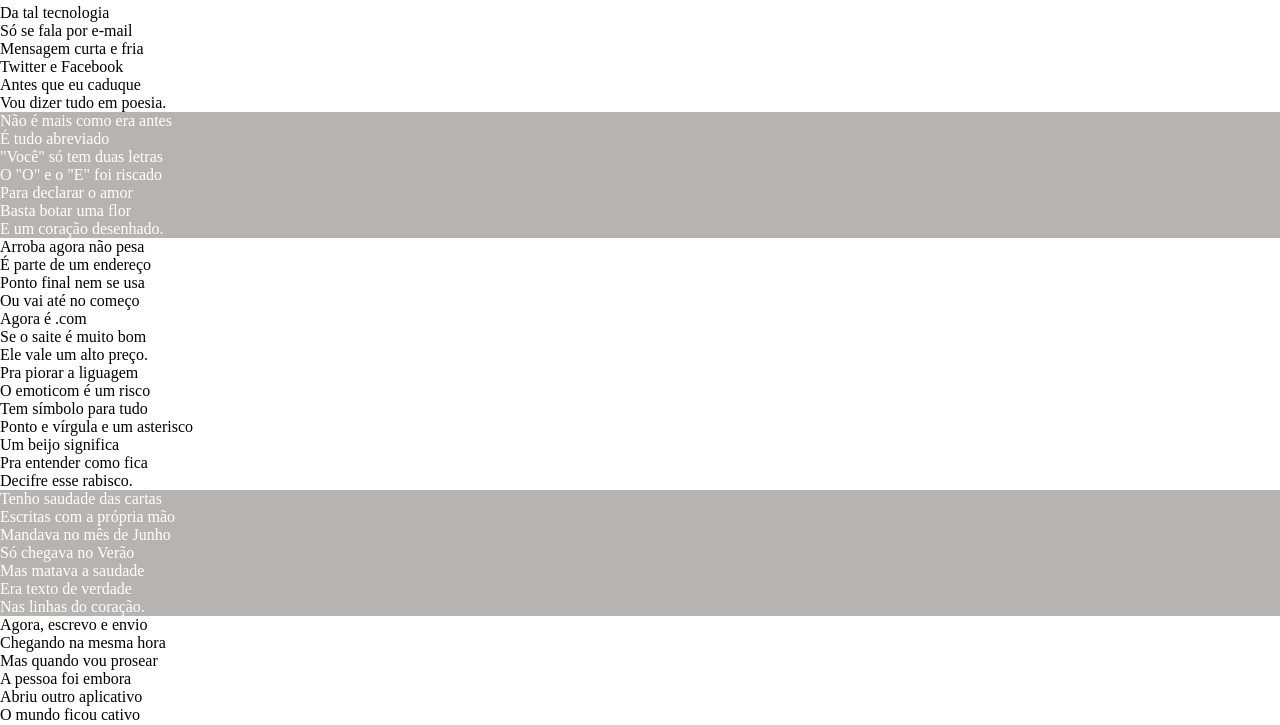
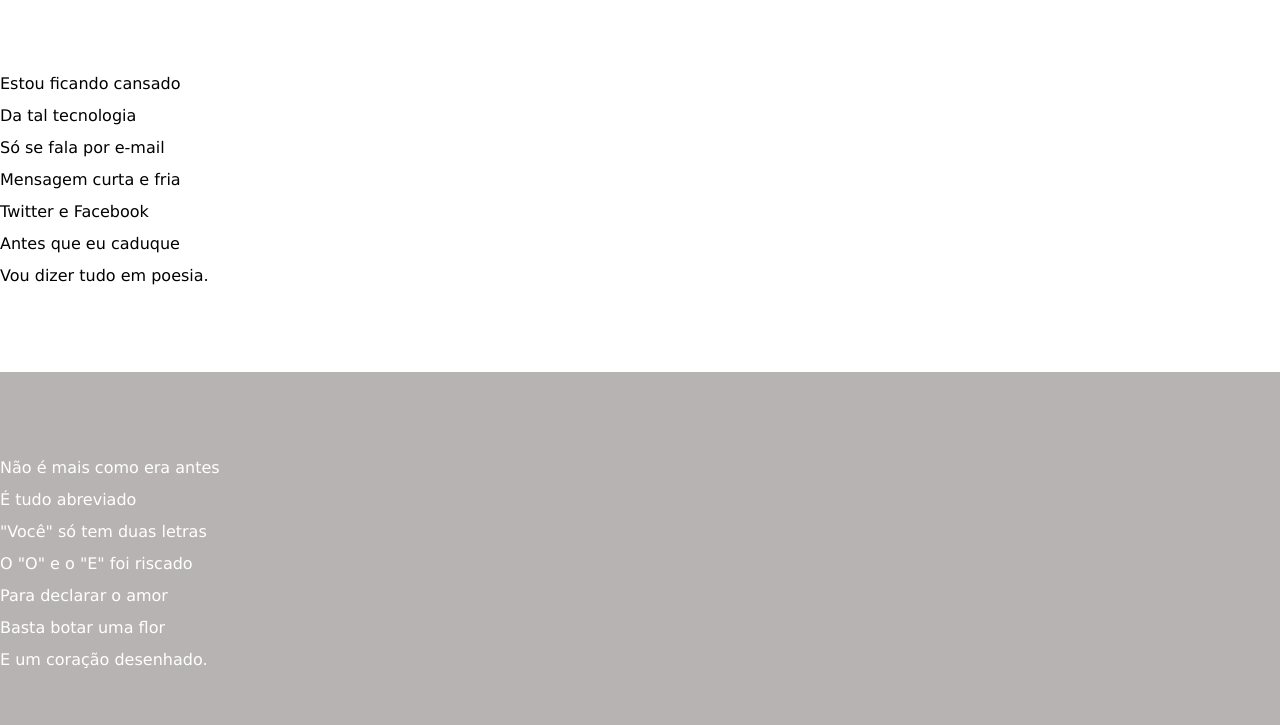
Before and after one commit to Antonio-Lopes-Campos/Ola-todo-mundo, a plain HTML site: page desafio-012/index.html in a window 1280 px wide. Shown: the part 169-894 px from the top of the page. Drawn offline with Linux system fonts and the light colour scheme.

Commit message:
09712/2021

```diff
--- a/desafio-012/estilo/style.css
+++ b/desafio-012/estilo/style.css
@@ -1,4 +1,10 @@
 @charset "utf-8";
+
+:root{
+    --font: Verdana, Geneva, Tahona, sans-serif;
+    --font2: 'Passion One', cursive;
+    --font3: 'Sriracha', cursive;
+}
 
 * {
     margin: 0px;
@@ -7,6 +13,7 @@
 html, body{
     min-height: 100vh;
     background-color: dark;
+    font-family:var(--font)
 }
 header{
     background-color: black;
@@ -18,6 +25,7 @@ header > h1
     padding-top: 50px;
     /* text-transform: uppercase; */
     font-variant: small-caps;
+    font-family: var(--font2);
 }
 header > p
  {
@@ -31,7 +39,12 @@ header a, footer a {
 header a:hover,  footer a:hover {
     text-decoration: underline;
 }
-
+section{
+    padding-top: 10vh;
+    padding-bottom: 10vh;
+    line-height: 2em;
+    Padding
+}
     section.normal {
     background-color: white;
     color: black;
```
